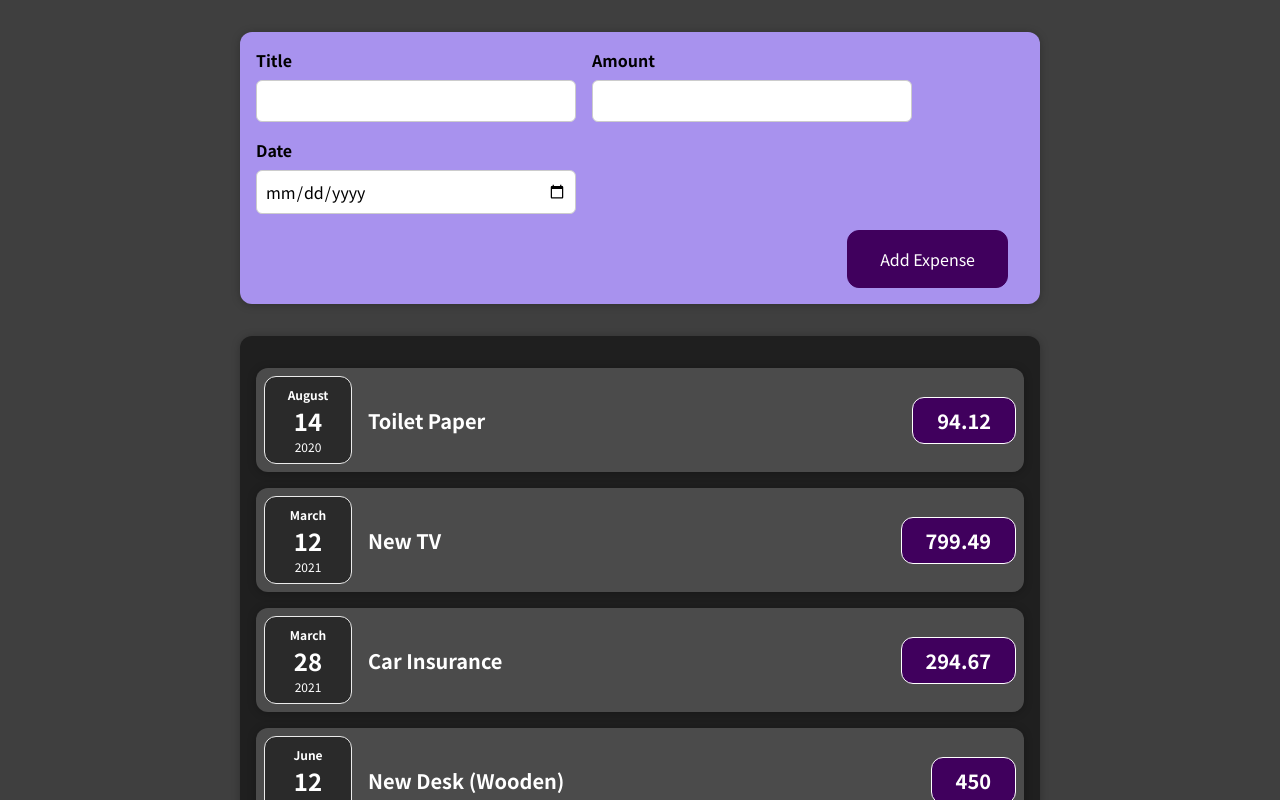
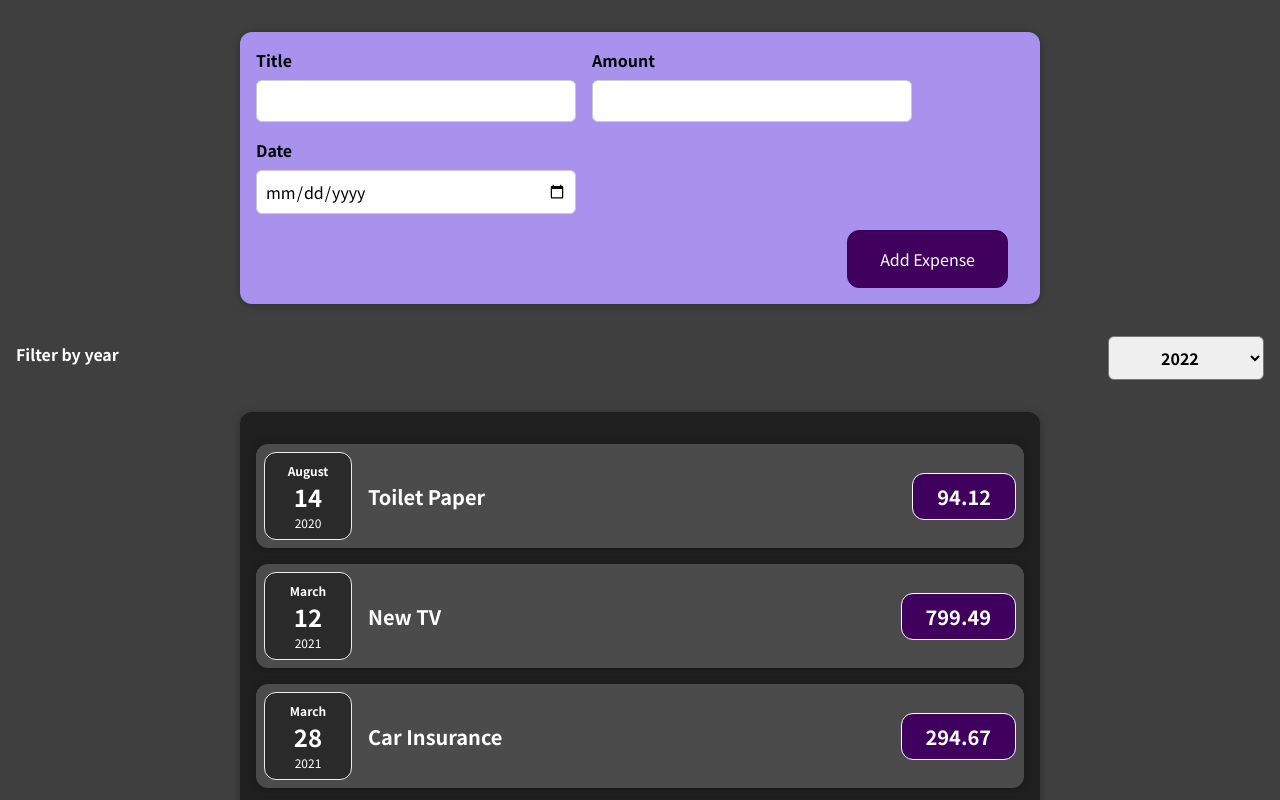
Before and after one commit to nawazmujawar/expense-tracker, a React (Create React App) app: page / in a window 1280 px wide. Shown: the top 800 px of the page. Built offline with nearby package versions, Linux system fonts and the light colour scheme.

Commit message:
Added year filter

```diff
--- a/src/components/Expenses/Expenses.js
+++ b/src/components/Expenses/Expenses.js
@@ -1,9 +1,20 @@
+import React, { useState } from "react";
 import Card from "../UI/Card";
 import ExpenseItem from "./ExpenseItem";
 import "./Expenses.css";
+import ExpensesFilter from "./ExpensesFilter";
 
 function Expenses(props) {
+  const [filteredExpenseYear, setFilteredExpenseYear] = useState("");
+
+  const filteredYearHandler = (filteredYear) => {
+    console.log(filteredYear);
+    setFilteredExpenseYear(filteredYear);
+  };
+
   return (
+    <div>
+      <ExpensesFilter seletedFilteredYear={filteredYearHandler} />
       <Card className="expenses">
         <ExpenseItem
           date={props.expenses[0].date}
@@ -26,6 +37,7 @@ function Expenses(props) {
           amount={props.expenses[3].amount}
         />
       </Card>
+    </div>
   );
 }
 
--- /dev/null
+++ b/src/components/Expenses/ExpensesFilter.css
@@ -0,0 +1,24 @@
+.expenses-filter {
+  color: white;
+  padding: 0 1rem;
+}
+
+.expenses-filter__control {
+  display: flex;
+  width: 100%;
+  align-items: center;
+  justify-content: space-between;
+  margin: 1rem 0;
+}
+
+.expenses-filter label {
+  font-weight: bold;
+  margin-bottom: 0.5rem;
+}
+
+.expenses-filter select {
+  font: inherit;
+  padding: 0.5rem 3rem;
+  font-weight: bold;
+  border-radius: 6px;
+}
--- /dev/null
+++ b/src/components/Expenses/ExpensesFilter.js
@@ -0,0 +1,25 @@
+import React from "react";
+
+import "./ExpensesFilter.css";
+
+const ExpensesFilter = (props) => {
+  const filteredYearHandler = (e) => {
+    props.seletedFilteredYear(e.target.value);
+  };
+
+  return (
+    <div className="expenses-filter">
+      <div className="expenses-filter__control">
+        <label>Filter by year</label>
+        <select onChange={filteredYearHandler}>
+          <option value="2022">2022</option>
+          <option value="2021">2021</option>
+          <option value="2020">2020</option>
+          <option value="2019">2019</option>
+        </select>
+      </div>
+    </div>
+  );
+};
+
+export default ExpensesFilter;
```
Lines whose indentation alone changed are shown as unchanged.
